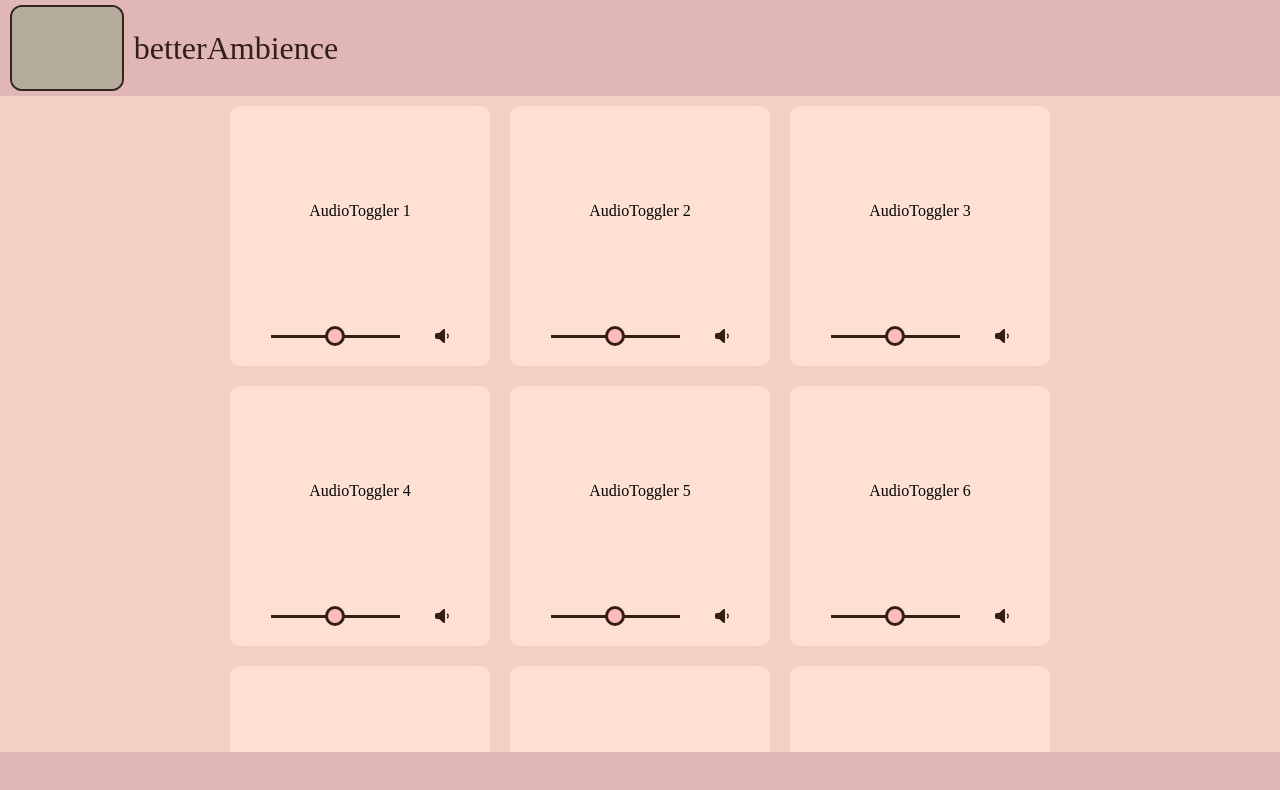
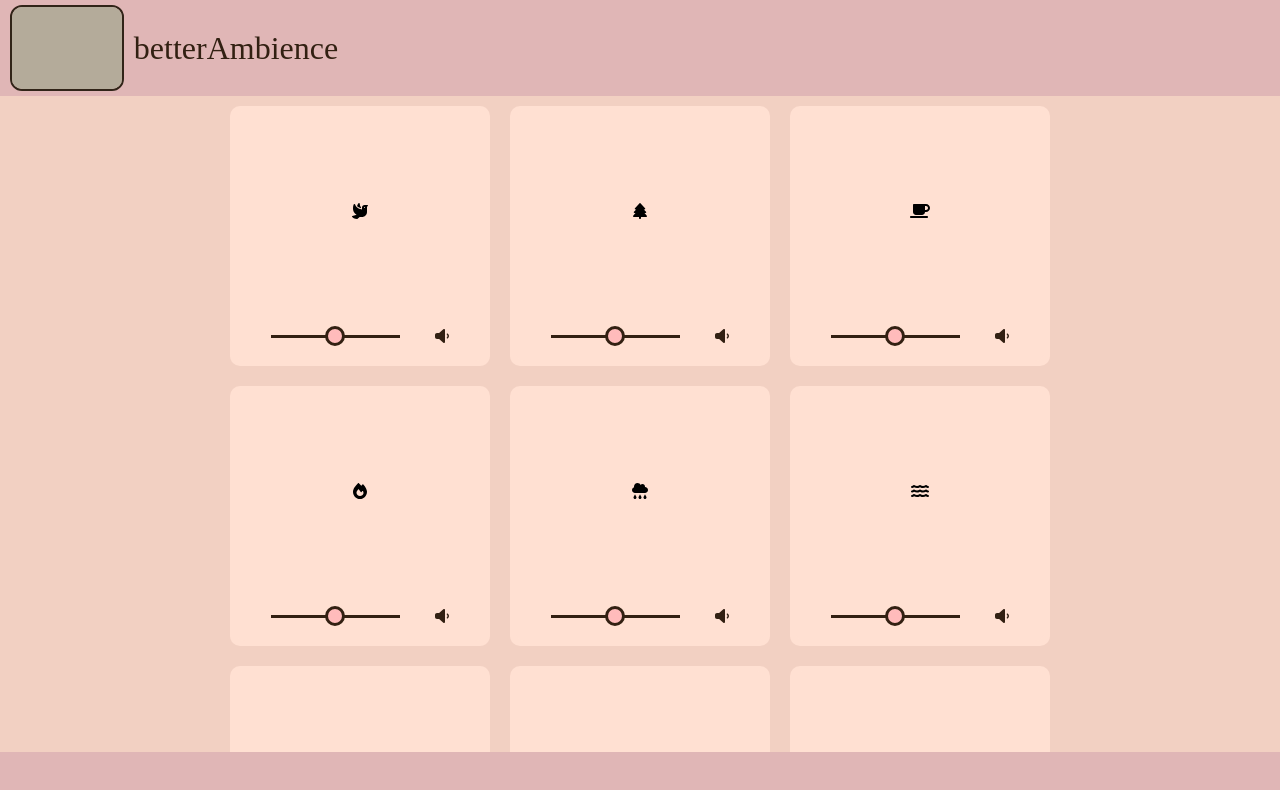
Before and after one commit to OscarGomezL/betterAmbience, a Next.js app: page / in a window 1280 px wide. Shown: the top 790 px of the page. Built offline with nearby package versions, Linux system fonts and the light colour scheme; grey boxes are pictures that could not be loaded; a web font is replaced by a local one.

Commit message:
[ADD] getIcon function in audioToggler component, now each component displays icons

```diff
--- a/components/AudioToggler.jsx
+++ b/components/AudioToggler.jsx
@@ -1,14 +1,12 @@
 import SoundRange from './SoundRange'
-import { toggleClass } from '../logic/functions'
-
+import { getIcon, toggleClass } from '../logic/functions'
+import { FontAwesomeIcon } from '@fortawesome/react-fontawesome'
 export default function AudioToggler({index}) {
 	return (
 		<div className={`audioToggler rainbow${index}`}>
 			<div className="audioToggler-container">
 				<div className="audioToggler-icon_container" onClick={()=>{toggleClass(index)}}>
-					<div className="audioToggler-icon">
-						AudioToggler {index}
-					</div>
+					<FontAwesomeIcon icon={getIcon(index-1)} className="audioToggler_icon"></FontAwesomeIcon>
 				</div>
 				<SoundRange/>
 			</div>
```
